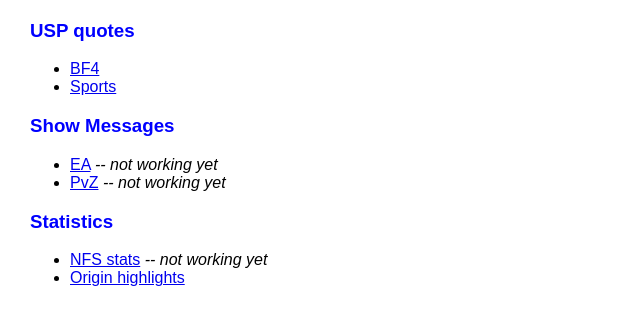
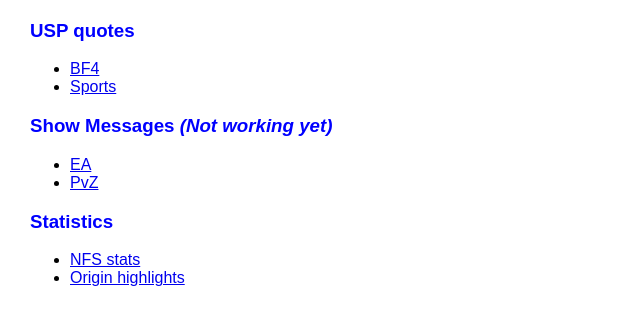
Before and after one commit to marklar/massiu, a Python web app: template templates/index.html in a window 1280 px wide. Shown: the part 185-510 px from the top of the page, without its empty margins (0-640 px from the left). Run offline with Jinja, Linux system fonts and the light colour scheme; the template is opened without the code that fills it, so the values that code supplies are empty.

Commit message:
updated UI to indicate the NFS game stats works

```diff
--- a/templates/index.html
+++ b/templates/index.html
@@ -21,15 +21,15 @@
       <li><a href="/ui/usp_quotes/Sports">Sports</a></li>
     </ul>
 
-    <h3>Show Messages</h3>
+    <h3>Show Messages  <i>(Not working yet)</i></h3>
     <ul>
-      <li><a href="/ui/messages/EA">EA</a>   <i>-- not working yet</i></li>
-      <li><a href="/ui/messages/PvZ">PvZ</a>   <i>-- not working yet</i></li>
+      <li><a href="/ui/messages/EA">EA</a></li>
+      <li><a href="/ui/messages/PvZ">PvZ</a></li>
     </ul>
 
     <h3>Statistics</h3>
     <ul>
-      <li><a href="/ui/stats/nfs">NFS stats</a>    <i>-- not working yet</i></li>
+      <li><a href="/ui/stats/nfs">NFS stats</a>
       <li><a href="/ui/stats/origin">Origin highlights</a></li>
     </ul>
 
```
